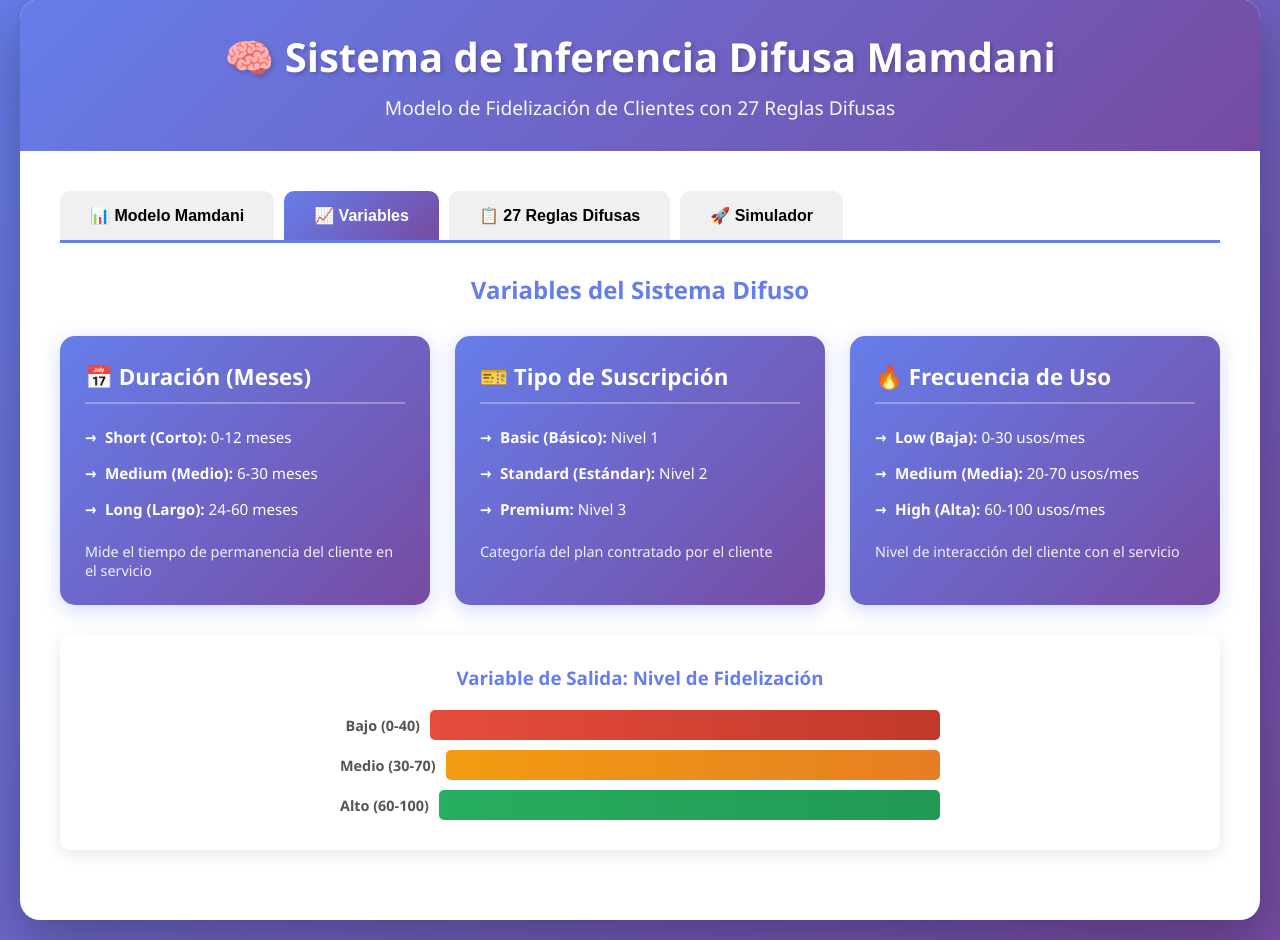
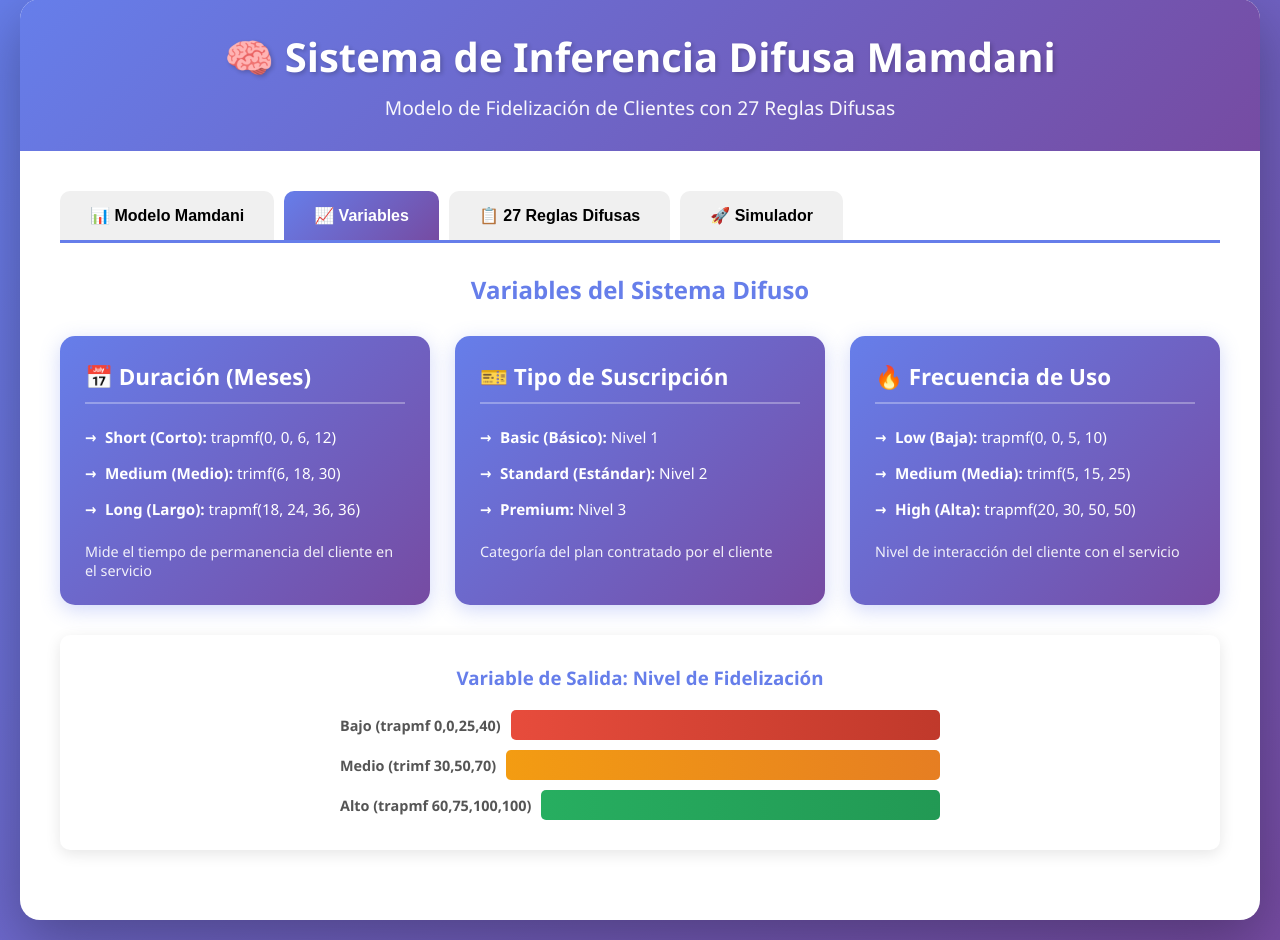
Before and after one commit to R0bertK1ngs/Customer-satisfaction-with-fuzzy-logic, a Django app: page /fuzzy-rules/ in a window 1280 px wide, after a click on "📈 Variables". Shown: the part 21-961 px from the top of the page. Run offline with Django 5.2, Linux system fonts and the light colour scheme.

Commit message:
Correcciones varias en las vistas

```diff
--- a/sistema_fuzzy/templates/fuzzy_model_complete.html
+++ b/sistema_fuzzy/templates/fuzzy_model_complete.html
@@ -248,7 +248,7 @@
             <div class="row mb-4">
                 <div class="col-lg-3 col-md-6">
                     <div class="stats-card">
-                        <div class="stats-number">{{ dataset_info.total_records|default:"1,250" }}</div>
+                        <div class="stats-number">{{ dataset_info.total_records|default:"69.403" }}</div>
                         <div><i class="fas fa-database me-2"></i>Registros Totales</div>
                     </div>
                 </div>
--- a/sistema_fuzzy/templates/fuzzy_rules.html
+++ b/sistema_fuzzy/templates/fuzzy_rules.html
@@ -590,9 +590,9 @@
                     <div class="variable-card">
                         <h4>📅 Duración (Meses)</h4>
                         <ul>
-                            <li><strong>Short (Corto):</strong> 0-12 meses</li>
-                            <li><strong>Medium (Medio):</strong> 6-30 meses</li>
-                            <li><strong>Long (Largo):</strong> 24-60 meses</li>
+                            <li><strong>Short (Corto):</strong> trapmf(0, 0, 6, 12)</li>
+                            <li><strong>Medium (Medio):</strong> trimf(6, 18, 30)</li>
+                            <li><strong>Long (Largo):</strong> trapmf(18, 24, 36, 36)</li>
                         </ul>
                         <p style="margin-top: 15px; font-size: 0.9em; opacity: 0.9;">
                             Mide el tiempo de permanencia del cliente en el servicio
@@ -614,9 +614,9 @@
                     <div class="variable-card">
                         <h4>🔥 Frecuencia de Uso</h4>
                         <ul>
-                            <li><strong>Low (Baja):</strong> 0-30 usos/mes</li>
-                            <li><strong>Medium (Media):</strong> 20-70 usos/mes</li>
-                            <li><strong>High (Alta):</strong> 60-100 usos/mes</li>
+                            <li><strong>Low (Baja):</strong> trapmf(0, 0, 5, 10)</li>
+                            <li><strong>Medium (Media):</strong> trimf(5, 15, 25)</li>
+                            <li><strong>High (Alta):</strong> trapmf(20, 30, 50, 50)</li>
                         </ul>
                         <p style="margin-top: 15px; font-size: 0.9em; opacity: 0.9;">
                             Nivel de interacción del cliente con el servicio
@@ -628,15 +628,15 @@
                     <h3 style="color: #667eea; text-align: center; margin-bottom: 20px;">Variable de Salida: Nivel de Fidelización</h3>
                     <div class="chart-bars" style="max-width: 600px; margin: 0 auto;">
                         <div class="bar-item">
-                            <span class="bar-label">Bajo (0-40)</span>
+                             <span class="bar-label">Bajo (trapmf 0,0,25,40)</span>
                             <div class="bar" style="width: 40%; background: linear-gradient(90deg, #e74c3c, #c0392b);"></div>
                         </div>
                         <div class="bar-item">
-                            <span class="bar-label">Medio (30-70)</span>
+                            <span class="bar-label">Medio (trimf 30,50,70)</span>
                             <div class="bar" style="width: 70%; background: linear-gradient(90deg, #f39c12, #e67e22);"></div>
                         </div>
                         <div class="bar-item">
-                            <span class="bar-label">Alto (60-100)</span>
+                            <span class="bar-label">Alto (trapmf 60,75,100,100)</span>
                             <div class="bar" style="width: 100%; background: linear-gradient(90deg, #27ae60, #229954);"></div>
                         </div>
                     </div>
@@ -691,7 +691,7 @@
                         <div class="input-group">
                             <label for="frecuencia">🔥 Frecuencia de Uso (usos/mes):</label>
                             <input type="number" id="frecuencia" min="0" max="100" value="50" placeholder="0-100">
-                            <small style="color: #666; display: block; margin-top: 5px;">Low: 0-30, Medium: 20-70, High: 60-100</small>
+                            <small style="color: #666; display: block; margin-top: 5px;">Low: 0-10, Medium: 5-25, High: 20-50</small>
                         </div>
                     </div>
 
@@ -822,7 +822,7 @@
             // Duración
             fuzzyInputs.short = membershipTrapezoidal(duracion, 0, 0, 6, 12);
             fuzzyInputs.medium = membershipTriangular(duracion, 6, 18, 30);
-            fuzzyInputs.long = membershipTrapezoidal(duracion, 24, 36, 60, 60);
+            fuzzyInputs.long = membershipTrapezoidal(duracion, 18, 24, 36, 36);
 
             // Tipo (valores discretos: basic=1, standard=2, premium=3)
             const tipoMap = {basic: 1, standard: 2, premium: 3};
@@ -832,9 +832,9 @@
             fuzzyInputs.premium = tipoVal === 3 ? 1 : 0;
 
             // Frecuencia
-            fuzzyInputs.lowf = membershipTrapezoidal(frecuencia, 0, 0, 15, 30);
-            fuzzyInputs.medf = membershipTriangular(frecuencia, 20, 45, 70);
-            fuzzyInputs.highf = membershipTrapezoidal(frecuencia, 60, 80, 100, 100);
+            fuzzyInputs.lowf = membershipTrapezoidal(frecuencia, 0, 0, 5, 10);
+            fuzzyInputs.medf = membershipTriangular(frecuencia, 5, 15, 25);
+            fuzzyInputs.highf = membershipTrapezoidal(frecuencia, 20, 30, 50, 50);
 
             return fuzzyInputs;
         }
```
Also changed, not shown: sistema_fuzzy/templates/about_mamdani.html (+6 -6 lines), 1 other file.
